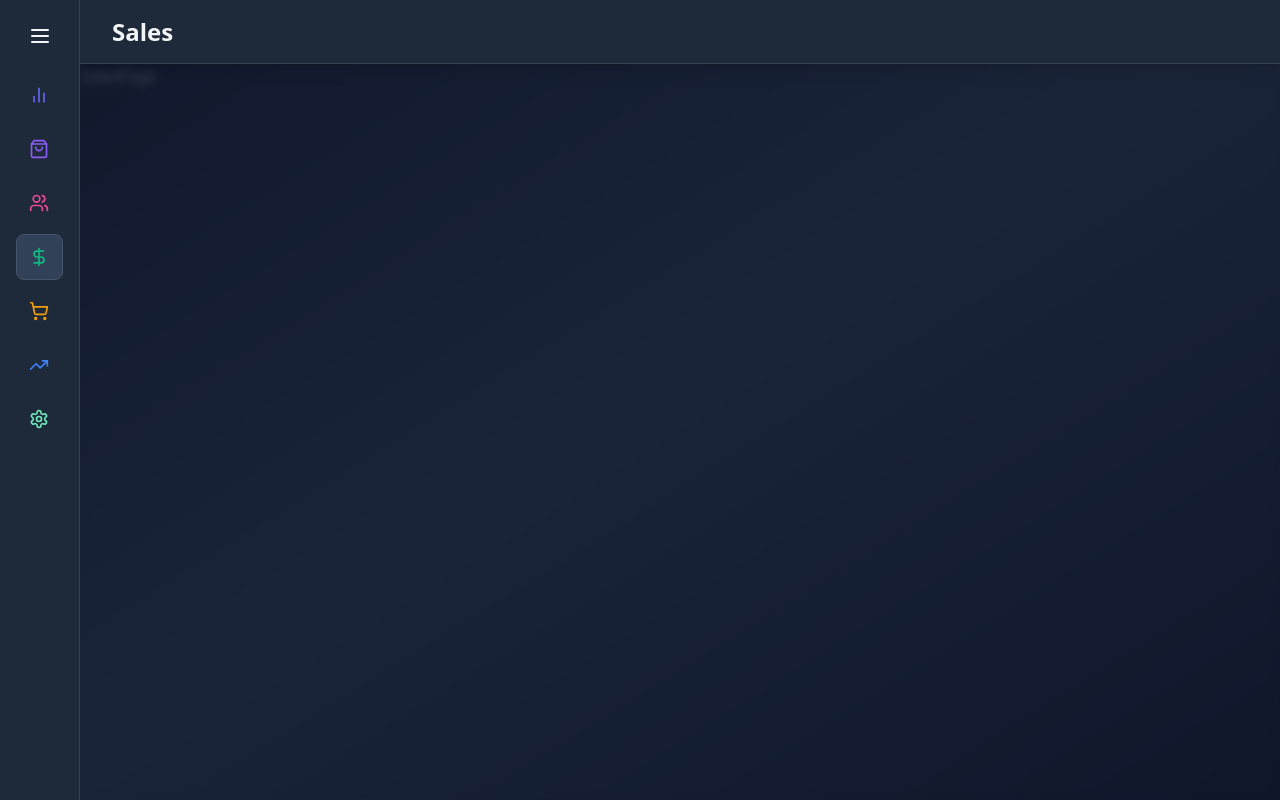
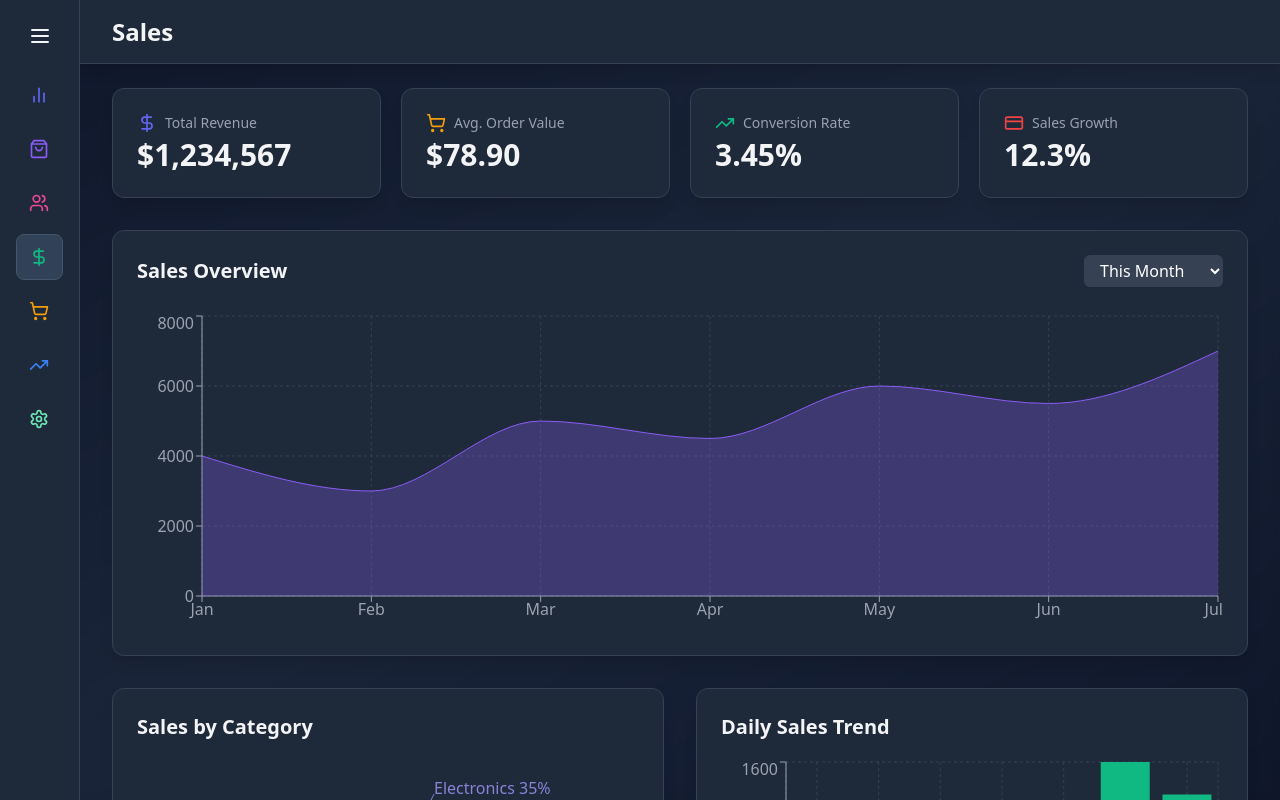
Before and after one commit to taiseen/admin-dashboard-react-js, a React (Vite) app: page /sales in a window 1280 px wide. Built offline with nearby package versions, Linux system fonts and the light colour scheme.

Commit message:
feat: sales page

```diff
--- /dev/null
+++ b/src/components/sales/ChartDailySalesTrend.jsx
@@ -0,0 +1,56 @@
+import { BarChart, Bar, XAxis, YAxis, CartesianGrid, Tooltip, ResponsiveContainer } from "recharts";
+import { motion } from "framer-motion";
+
+const dailySalesData = [
+    { name: "Mon", sales: 1000 },
+    { name: "Tue", sales: 1200 },
+    { name: "Wed", sales: 900 },
+    { name: "Thu", sales: 1100 },
+    { name: "Fri", sales: 1300 },
+    { name: "Sat", sales: 1600 },
+    { name: "Sun", sales: 1400 },
+];
+
+const ChartDailySalesTrend = () => {
+
+    return (
+        <motion.div
+            className='bg-gray-800 bg-opacity-50 backdrop-blur-md shadow-lg rounded-xl p-6 border border-gray-700'
+            initial={{ opacity: 0, y: 20 }}
+            animate={{ opacity: 1, y: 0 }}
+            transition={{ delay: 0.4 }}
+        >
+            <h2 className='text-xl font-semibold text-gray-100 mb-4'>Daily Sales Trend</h2>
+
+            <div style={{ width: "100%", height: 300 }}>
+
+                <ResponsiveContainer>
+
+                    <BarChart data={dailySalesData}>
+
+                        <CartesianGrid strokeDasharray='3 3' stroke='#374151' />
+
+                        <XAxis dataKey='name' stroke='#9CA3AF' />
+
+                        <YAxis stroke='#9CA3AF' />
+
+                        <Tooltip
+                            itemStyle={{ color: "#E5E7EB" }}
+                            contentStyle={{
+                                backgroundColor: "rgba(31, 41, 55, 0.8)",
+                                borderColor: "#4B5563",
+                            }}
+                        />
+
+                        <Bar dataKey='sales' fill='#10B981' />
+
+                    </BarChart>
+
+                </ResponsiveContainer>
+
+            </div>
+        </motion.div>
+    );
+};
+
+export default ChartDailySalesTrend
--- /dev/null
+++ b/src/components/sales/ChartSalesByCategory.jsx
@@ -0,0 +1,64 @@
+import { PieChart, Pie, Cell, Tooltip, Legend, ResponsiveContainer } from "recharts";
+import { motion } from "framer-motion";
+
+const salesByCategory = [
+    { name: "Electronics", value: 400 },
+    { name: "Clothing", value: 300 },
+    { name: "Home & Garden", value: 200 },
+    { name: "Books", value: 100 },
+    { name: "Others", value: 150 },
+];
+
+const COLORS = ["#8884d8", "#82ca9d", "#ffc658", "#ff8042", "#0088FE"];
+
+const ChartSalesByCategory = () => {
+
+    return (
+        <motion.div
+            className='bg-gray-800 bg-opacity-50 backdrop-blur-md shadow-lg rounded-xl p-6 border border-gray-700'
+            initial={{ opacity: 0, y: 20 }}
+            animate={{ opacity: 1, y: 0 }}
+            transition={{ delay: 0.3 }}
+        >
+            <h2 className='text-xl font-semibold text-gray-100 mb-4'>Sales by Category</h2>
+
+            <div style={{ width: "100%", height: 300 }}>
+
+                <ResponsiveContainer>
+
+                    <PieChart>
+
+                        <Pie
+                            data={salesByCategory}
+                            cx='50%'
+                            cy='50%'
+                            outerRadius={80}
+                            fill='#8884d8'
+                            dataKey='value'
+                            label={({ name, percent }) => `${name} ${(percent * 100).toFixed(0)}%`}
+                        >
+                            {salesByCategory.map((_, index) => (
+                                <Cell key={`cell-${index}`} fill={COLORS[index % COLORS.length]} />
+                            ))}
+                        </Pie>
+
+                        <Tooltip
+                            itemStyle={{ color: "#E5E7EB" }}
+                            contentStyle={{
+                                backgroundColor: "rgba(31, 41, 55, 0.8)",
+                                borderColor: "#4B5563",
+                            }}
+                        />
+
+                        <Legend />
+
+                    </PieChart>
+
+                </ResponsiveContainer>
+
+            </div>
+        </motion.div>
+    );
+};
+
+export default ChartSalesByCategory
--- /dev/null
+++ b/src/components/sales/ChartSalesOverview.jsx
@@ -0,0 +1,70 @@
+import { AreaChart, Area, XAxis, YAxis, CartesianGrid, Tooltip, ResponsiveContainer } from "recharts";
+import { motion } from "framer-motion";
+import { useState } from "react";
+
+const monthlySalesData = [
+    { month: "Jan", sales: 4000 },
+    { month: "Feb", sales: 3000 },
+    { month: "Mar", sales: 5000 },
+    { month: "Apr", sales: 4500 },
+    { month: "May", sales: 6000 },
+    { month: "Jun", sales: 5500 },
+    { month: "Jul", sales: 7000 },
+];
+
+const ChartSalesOverview = () => {
+    const [selectedTimeRange, setSelectedTimeRange] = useState("This Month");
+
+    return (
+        <motion.div
+            className='bg-gray-800 bg-opacity-50 backdrop-blur-md shadow-lg rounded-xl p-6 border border-gray-700 mb-8'
+            initial={{ opacity: 0, y: 20 }}
+            animate={{ opacity: 1, y: 0 }}
+            transition={{ delay: 0.2 }}
+        >
+            <div className='flex items-center justify-between mb-6'>
+                <h2 className='text-xl font-semibold text-gray-100'>Sales Overview</h2>
+
+                <select
+                    className='bg-gray-700 text-white rounded-md px-3 py-1 focus:outline-none focus:ring-2
+          focus:ring-blue-500
+          '
+                    value={selectedTimeRange}
+                    onChange={(e) => setSelectedTimeRange(e.target.value)}
+                >
+                    <option>This Week</option>
+                    <option>This Month</option>
+                    <option>This Quarter</option>
+                    <option>This Year</option>
+                </select>
+            </div>
+
+            <div className='w-full h-80'>
+
+                <ResponsiveContainer>
+
+                    <AreaChart data={monthlySalesData}>
+
+                        <CartesianGrid strokeDasharray='3 3' stroke='#374151' />
+
+                        <XAxis dataKey='month' stroke='#9CA3AF' />
+
+                        <YAxis stroke='#9CA3AF' />
+
+                        <Tooltip
+                            contentStyle={{ backgroundColor: "rgba(31, 41, 55, 0.8)", borderColor: "#4B5563" }}
+                            itemStyle={{ color: "#E5E7EB" }}
+                        />
+
+                        <Area type='monotone' dataKey='sales' stroke='#8B5CF6' fill='#8B5CF6' fillOpacity={0.3} />
+
+                    </AreaChart>
+
+                </ResponsiveContainer>
+
+            </div>
+        </motion.div>
+    );
+};
+
+export default ChartSalesOverview
--- a/src/constants/pageTopCart.js
+++ b/src/constants/pageTopCart.js
@@ -1,6 +1,6 @@
 import { AlertTriangle, BarChart2, Package, TrendingUp, Users, Zap } from "lucide-react";
-import { CheckCircle, Clock, DollarSign, ShoppingBag } from "lucide-react";
-import { UserCheck, UserPlus, UsersIcon, UserX } from "lucide-react";
+import { CreditCard, CheckCircle, Clock, DollarSign, ShoppingBag } from "lucide-react";
+import { ShoppingCart, UserCheck, UserPlus, UsersIcon, UserX } from "lucide-react";
 
 export const overviewPageTopCart = [
     {
@@ -110,5 +110,31 @@
     },
 ];
 
-// export const salesPageTopCart = []
+export const salesPageTopCart = [
+    {
+        name: 'Total Revenue',
+        icon: DollarSign,
+        value: "$1,234,567",
+        color: '#6366F1',
+    },
+    {
+        name: 'Avg. Order Value',
+        icon: ShoppingCart,
+        value: "$78.90",
+        color: '#F59E0B',
+    },
+    {
+        name: 'Conversion Rate',
+        icon: TrendingUp,
+        value: "3.45%",
+        color: '#10B981',
+    },
+    {
+        name: 'Sales Growth',
+        icon: CreditCard,
+        value: "12.3%",
+        color: '#EF4444',
+    },
+]
+
 // export const analyticsPageTopCart = []
--- a/src/pages/SalesPage.jsx
+++ b/src/pages/SalesPage.jsx
@@ -1,8 +1,35 @@
-
+import ChartSalesByCategory from "../components/sales/ChartSalesByCategory";
+import ChartDailySalesTrend from "../components/sales/ChartDailySalesTrend";
+import ChartSalesOverview from "../components/sales/ChartSalesOverview";
+import TopCart from "../components/common/TopCart";
+import { salesPageTopCart } from "../constants/pageTopCart";
+import { motion } from "framer-motion";
 
 const SalesPage = () => {
+
     return (
-        <div>SalesPage</div>
+        <div className='h-full relative overflow-auto customScrollbar z-10 pb-16'>
+
+            <main className='max-w-7xl mx-auto py-6 px-4 lg:px-8'>
+
+                <motion.div
+                    className='grid grid-cols-1 gap-5 sm:grid-cols-2 lg:grid-cols-4 mb-8'
+                    initial={{ opacity: 0, y: 20 }}
+                    animate={{ opacity: 1, y: 0 }}
+                    transition={{ duration: 1 }}
+                >
+                    {salesPageTopCart.map((obj) => <TopCart key={obj.name} obj={obj} />)}
+                </motion.div>
+
+                <ChartSalesOverview />
+
+                <div className='grid grid-cols-1 lg:grid-cols-2 gap-8 mb-8'>
+                    <ChartSalesByCategory />
+                    <ChartDailySalesTrend />
+                </div>
+
+            </main>
+        </div>
     )
 }
 
```
